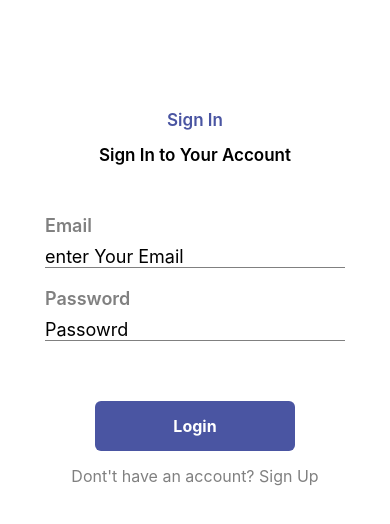
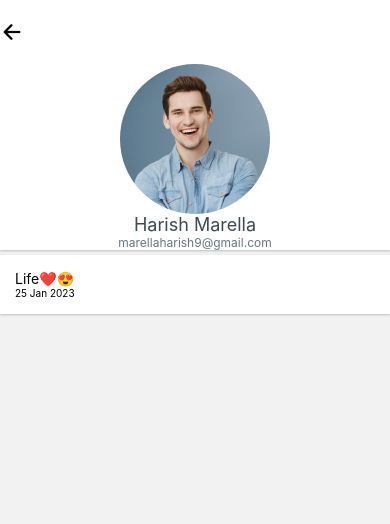
Before and after one commit to marellaharish/ReactiveNativeChatApp, a React Native app: screen /Profile in a window 390 px wide. Shown: the top 524 px of the page. Built offline with nearby package versions, Linux system fonts and the light colour scheme.

Commit message:
Profile Page Implemented

```diff
--- a/Screens/ChatMessagesScreen.js
+++ b/Screens/ChatMessagesScreen.js
@@ -106,6 +106,10 @@ const ChatMessagesScreen = () => {
     setShowEmojiSelector(!showEmojiSelector);
   };
 
+  const handlePress = () => {
+    navigation.navigate('Profile');
+  };
+
   const fetchMessages = async () => {
     try {
       const response = await fetch(
@@ -194,6 +198,7 @@ const ChatMessagesScreen = () => {
               </Text>
             </View>
           ) : (
+            <Pressable onPress={handlePress}>
               <View style={{ flexDirection: "row", alignItems: "center" }}>
                 <Image
                   style={{
@@ -209,6 +214,7 @@ const ChatMessagesScreen = () => {
                   {recepientData?.name}
                 </Text>
               </View>
+            </Pressable>
           )}
         </View>
       ),
--- /dev/null
+++ b/Screens/ProfileView.js
@@ -0,0 +1,60 @@
+import { View, Text, Image, Dimensions } from 'react-native'
+import { useNavigation, useRoute } from "@react-navigation/native";
+import { Ionicons } from "@expo/vector-icons";
+import { FontAwesome } from '@expo/vector-icons';
+
+const ProfileView = () => {
+    const navigation = useNavigation();
+    let ScreenHeight = Dimensions.get("window").height;
+    navigation.setOptions({
+        headerTitle: "",
+        headerStyle: {
+            backgroundColor: '#fff',
+        },
+        headerShadowVisible: false,
+        headerLeft: () => (
+            <View style={{ flexDirection: "row", alignItems: "center", gap: 10 }}>
+                <Ionicons
+                    onPress={() => navigation.goBack()}
+                    name="arrow-back"
+                    size={24}
+                    color="black"
+                />
+            </View>)
+    })
+    return (
+        <>
+            <View style={{
+                display: 'flex', alignItems: 'center', backgroundColor: "#fff", shadowColor: "#000", shadowOffset: { width: 0, height: 1, }, shadowOpacity: 0.22, shadowRadius: 2.22, elevation: 3,
+            }}>
+                <Image source={require('../assets/1.png')} style={{ width: 150, height: 150, borderRadius: 100, }} />
+                {/* <View style={{ borderWidth: 2, borderColor: "#6DB3EC", borderRadius: 104, padding: 10 }}>
+                    <Image source={require('../assets/1.png')} style={{ width: 130, height: 130, borderRadius: 100 }} />
+                </View> */}
+
+                <Text style={{ fontSize: 18, fontWeight: 400, color: "#3b4a54" }}>Harish Marella</Text>
+                <Text style={{ fontSize: 12, color: "#667781" }}>marellaharish9@gmail.com</Text>
+            </View>
+            <View style={{
+                backgroundColor: "#fff", marginTop: 5, shadowColor: "#000",
+                shadowOffset: {
+                    width: 0,
+                    height: 1,
+                },
+                shadowOpacity: 0.22,
+                shadowRadius: 2.22,
+
+                elevation: 3,
+            }}>
+                <View style={{ display: 'flex', padding: 15 }}>
+
+                    <Text style={{ fontSize: 14 }}>Life❤️😍</Text>
+                    <Text style={{ fontSize: 10 }}>25 Jan 2023</Text>
+
+
+                </View>
+            </View>
+        </>
+    )
+}
+export default ProfileView
--- a/StackNavigator.js
+++ b/StackNavigator.js
@@ -11,6 +11,7 @@ import ChatMessagesScreen from "./screens/ChatMessagesScreen";
 import TopBarNavigation from "./TopBarNavigation";
 import { MaterialIcons } from '@expo/vector-icons';
 import AsyncStorage from '@react-native-async-storage/async-storage';
+import ProfileView from "./screens/ProfileView";
 
 const StackNavigator = () => {
   const [isLoggedIn, setIsLoggedIn] = useState(false);
@@ -57,6 +58,8 @@ const StackNavigator = () => {
             <Stack.Screen name="Friends" component={FriendsScreen} />
             <Stack.Screen name="Chats" component={ChatsScreen} />
             <Stack.Screen name="Messages" component={ChatMessagesScreen} />
+            <Stack.Screen name="Profile" component={ProfileView} />
+
           </>
         ) : (
           <>
@@ -73,10 +76,11 @@ const StackNavigator = () => {
             <Stack.Screen name="ShiftChat" component={TopBarNavigation} options={{
               headerShadowVisible: false, headerStyle: { backgroundColor: '#6DB3EC' }, headerTitleStyle: { color: 'white', fontSize: 20, }, headerRight: () => (
                 <TouchableOpacity style={{ marginRight: 10 }} onPress={handleLogout}><MaterialIcons name="logout" size={24} color="white" /></TouchableOpacity>),
-            }} />
+              }} />
             <Stack.Screen name="Friends" component={FriendsScreen} />
             <Stack.Screen name="Chats" component={ChatsScreen} />
             <Stack.Screen name="Messages" component={ChatMessagesScreen} />
+            <Stack.Screen name="Profile" component={ProfileView} />
           </>
         )}
       </Stack.Navigator>
```
Also changed, not shown: assets/1.png (added). Lines whose indentation alone changed are shown as unchanged.
